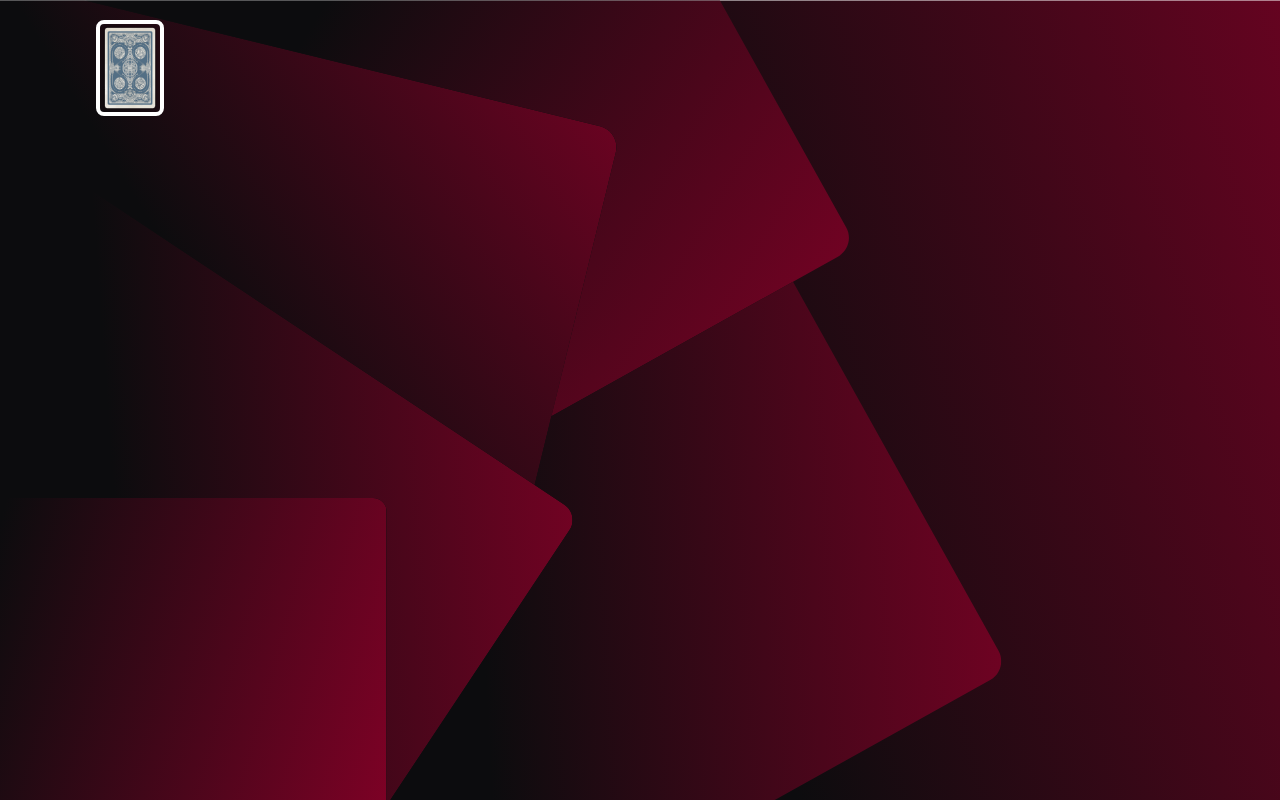
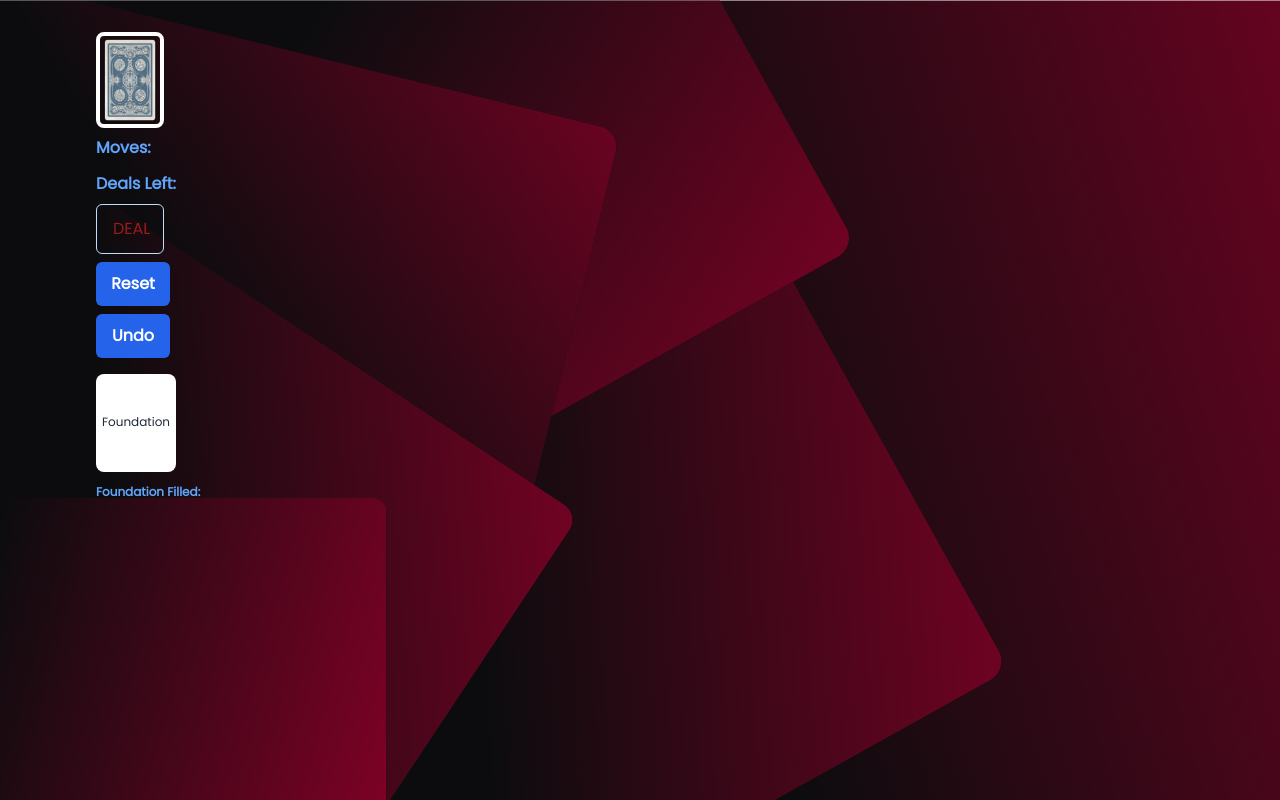
Before and after one commit to wania-khan/solitare, a React (Create React App) app: page / in a window 1280 px wide. Built offline with nearby package versions, Linux system fonts and the light colour scheme.

Commit message:
changes to Module 1

```diff
--- a/src/components/module-1.js
+++ b/src/components/module-1.js
@@ -3,12 +3,28 @@ import Back from '../assets/images/cardback.png';
 function Module1(){
     return(
         <>
-        <div className="flex">
+        <div className="m-auto">
+        <div className="flex flex-col justify-center mt-3">
         <div className="relative mb-2">
         <div className=""></div>
         <img alt="error_back" className="cursor-pointer w-[68px] h-24 m-0 border-4 border-white rounded-lg transform transition-transform duration-300 hover:scale-95" src={Back}/>
         </div>
-
+        <div className="inline">
+        <h3 className="text-blue-400 font-bold">Moves: </h3>
+        </div>
+        <div className="inline mt-3">
+        <h3 className="text-blue-400 font-bold">Deals Left: </h3>
+        </div>
+        <button className="mt-2 py-3 px-4 border-[1px] w-[68px] rounded-md border-blue-200 text-red-800">DEAL</button>
+        <button className="mt-2 py-[10px] px-3 w-[74px] rounded-md bg-blue-600 text-white font-semibold">Reset</button>
+        <button className="mt-2 py-[10px] px-3 w-[74px] rounded-md bg-blue-600 text-white font-semibold">Undo</button>
+        <div className="bg-white w-20 h-[98px] rounded-lg mt-4 relative">
+         <p className="absolute text-xs text-gray-800 mt-10 ml-[6px]">Foundation</p>
+        </div>
+        <div className="inline">
+        <h3 className="text-blue-400 font-semibold text-xs mt-3">Foundation Filled: </h3>
+        </div>
+        </div>
         </div>
         </>
     );
```
